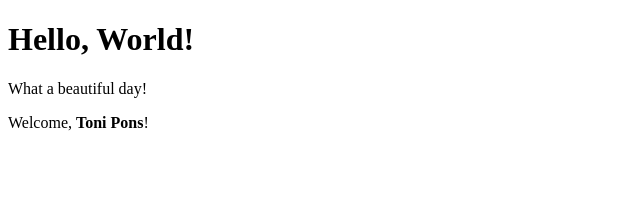
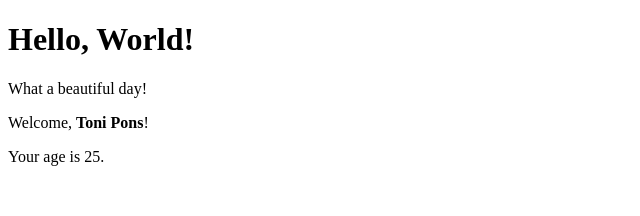
Before and after one commit to ToniPons97/components, a React (Create React App) app: page / in a window 1280 px wide. Shown: the top 216 px of the page, without its empty margins (0-640 px from the left). Built offline with nearby package versions, Linux system fonts and the light colour scheme.

Commit message:
First commit.

```diff
--- a/src/App.js
+++ b/src/App.js
@@ -7,7 +7,7 @@ export class App extends React.Component {
         return (
             <div>
                 <Hello />
-                <Welcome name={<strong>Toni Pons</strong>} />
+                <Welcome name={<strong>Toni Pons</strong>} age={25}/>
             </div>
         );
     }
--- a/src/components/welcome.js
+++ b/src/components/welcome.js
@@ -11,7 +11,10 @@ export class Welcome extends React.Component {
         return (
             <div>
                 <p>Welcome, {this.props.name}!</p>
-                {!!(this.props.age > 18) && <Age age={this.props.age} />}
+                {
+                    !!(this.props.age > 18 && this.props.age < 65)
+                    && <Age age={this.props.age} />
+                }
             </div>
         );
     }
```
